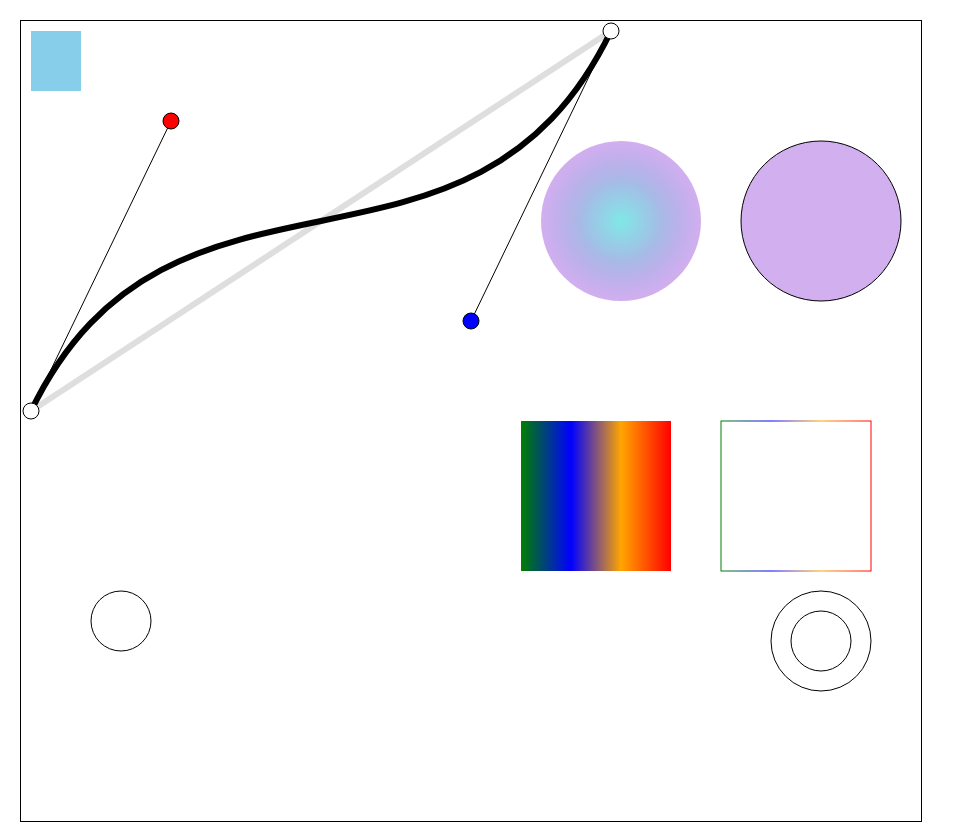
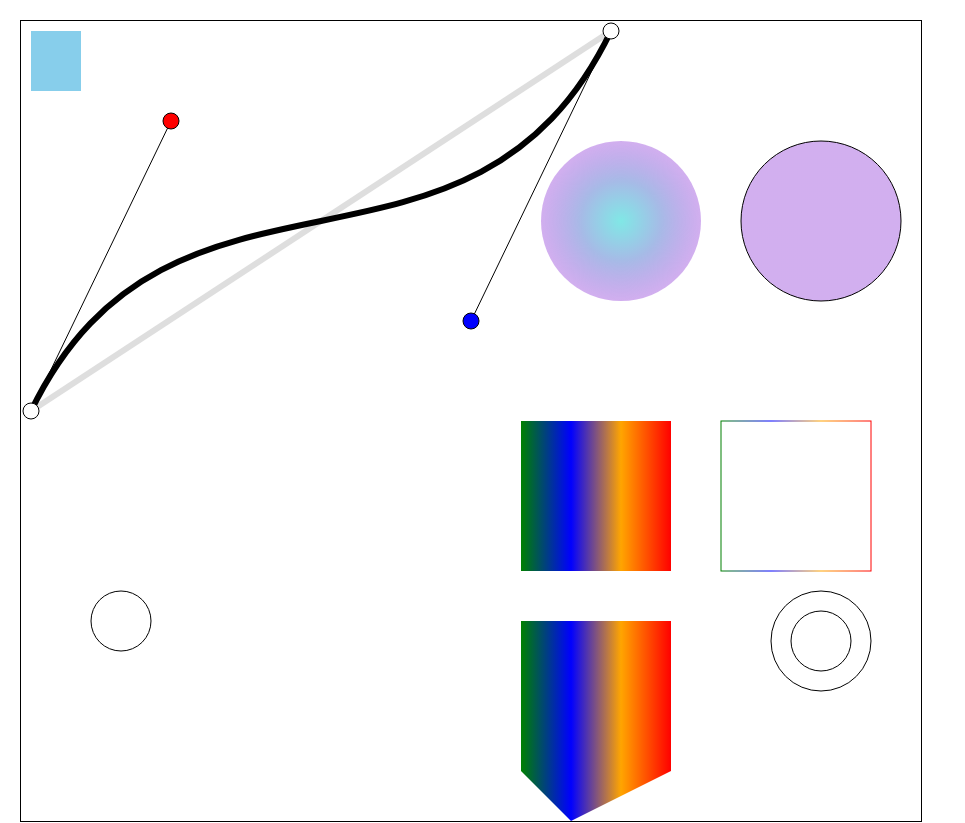
Before and after one commit to JokerQuan/canvas-renderer, a plain HTML site: page index.html in a window 1280 px wide. Shown: the top 823 px of the page, without its empty margins (0-965 px from the left). Drawn offline with Linux system fonts and the light colour scheme.

Commit message:
实现多边形绘制，且支持背景色渐变、背景图片

```diff
--- /dev/null
+++ b/elements/polygon.js
@@ -0,0 +1,89 @@
+class Polygon extends Shape{
+
+  /**
+   *
+   * @param {*} options {
+   *   points: []
+   * }
+   */
+  constructor(options) {
+    super(options);
+    this.type = 'rect';
+    this._init();
+  }
+
+  _init() {
+    // 计算图形所占矩形区域的宽高、中点，用于后续缩放、旋转操作
+    let maxX = -Infinity,
+        maxY = -Infinity,
+        minX = Infinity,
+        minY = Infinity;
+
+    this.points.forEach(p => {
+      if (p.x < minX) {
+        minX = p.x;
+      } else if (p.x > maxX) {
+        maxX = p.x;
+      }
+
+      if (p.y < minY) {
+        minY = p.y;
+      } else if (p.y > maxY) {
+        maxY = p.y;
+      }
+    });
+
+    this.x = maxX - (maxX - minX) / 2;
+    this.y = maxY - (maxY - minY) / 2;
+    this.width = maxX - minX;
+    this.height = maxY - minY;
+  }
+
+  onDrag(x, y) {
+    const offsetX = x - this.x;
+    const offsetY = y - this.y;
+    this.x = x;
+    this.y = y;
+    this.points.forEach(p => {
+      p.x += offsetX;
+      p.y += offsetY;
+    });
+  }
+
+  containPoint(px, py) {
+    const { ctx, points } = this;
+    this._setPath(ctx, points);
+    return ctx.isPointInPath(px, py);
+  }
+
+  render() {
+    let { ctx, points, x, y, width, height, background, style, lineWidth = 1, backgroundImage } = this;
+
+    // 设置渐变
+    if (typeof background !== 'string') {
+      const colors = background.direction === 'left' ? background.colors.toReversed() : background.colors;
+      background = ctx.createLinearGradient(x - width / 2, y, x + width / 2, y);
+      const step = 1 / (colors.length - 1);
+      for(let i = 0; i < colors.length; i++) {
+        background.addColorStop(step * i, colors[i]);
+      }
+    }
+
+    this._setPath(ctx, points);
+
+    if (style === 'stroke') {
+      ctx.lineWidth = lineWidth;
+      ctx.strokeStyle = background
+      ctx.stroke();
+    } else {
+      ctx.fillStyle = background;
+      ctx.fill();
+    }
+    if (backgroundImage) {
+      ctx.save();
+      ctx.clip();
+      ctx.drawImage(backgroundImage, x - width / 2, y - height / 2, width, height);
+      ctx.restore();
+    }
+  }
+}
--- a/example1.js
+++ b/example1.js
@@ -69,6 +69,19 @@ const example1 = () => {
   };
   const rect1 = new Rect({x: 500, y: 400, width: 150, height: 150, drag: true, background: linear});
   stage.appendElement(rect1);
+
+  const points = [
+    {x: 500, y:600},
+    {x: 650, y:600},
+    {x: 650, y:750},
+    {x: 550, y:800},
+    {x: 500, y:750},
+  ]
+  const rect2 = new Polygon({points, drag: true, background: linear});
+  stage.appendElement(rect2);
+  rect2.onClick = () => {
+    readFileToSetBackground(rect2)
+  }
 
   // 径向渐变测试
 
--- a/index.html
+++ b/index.html
@@ -35,6 +35,7 @@
   <script src="./renderer/shape.js"></script>
   <script src="./elements/circle.js"></script>
   <script src="./elements/rect.js"></script>
+  <script src="./elements/polygon.js"></script>
   <script src="./elements/line.js"></script>
   <script src="./elements/bezier.js"></script>
   <script src="./components/candle.js"></script>
--- a/renderer/shape.js
+++ b/renderer/shape.js
@@ -2,4 +2,16 @@ class Shape extends Node {
   constructor(options) {
     super(options);
   }
+
+  _setPath(ctx, points) {
+    ctx.beginPath();
+    points.forEach((p, index) => {
+      if (index === 0) {
+        ctx.moveTo(p.x, p.y);
+      } else {
+        ctx.lineTo(p.x, p.y)
+      }
+    });
+    ctx.closePath();
+  }
 }
```
